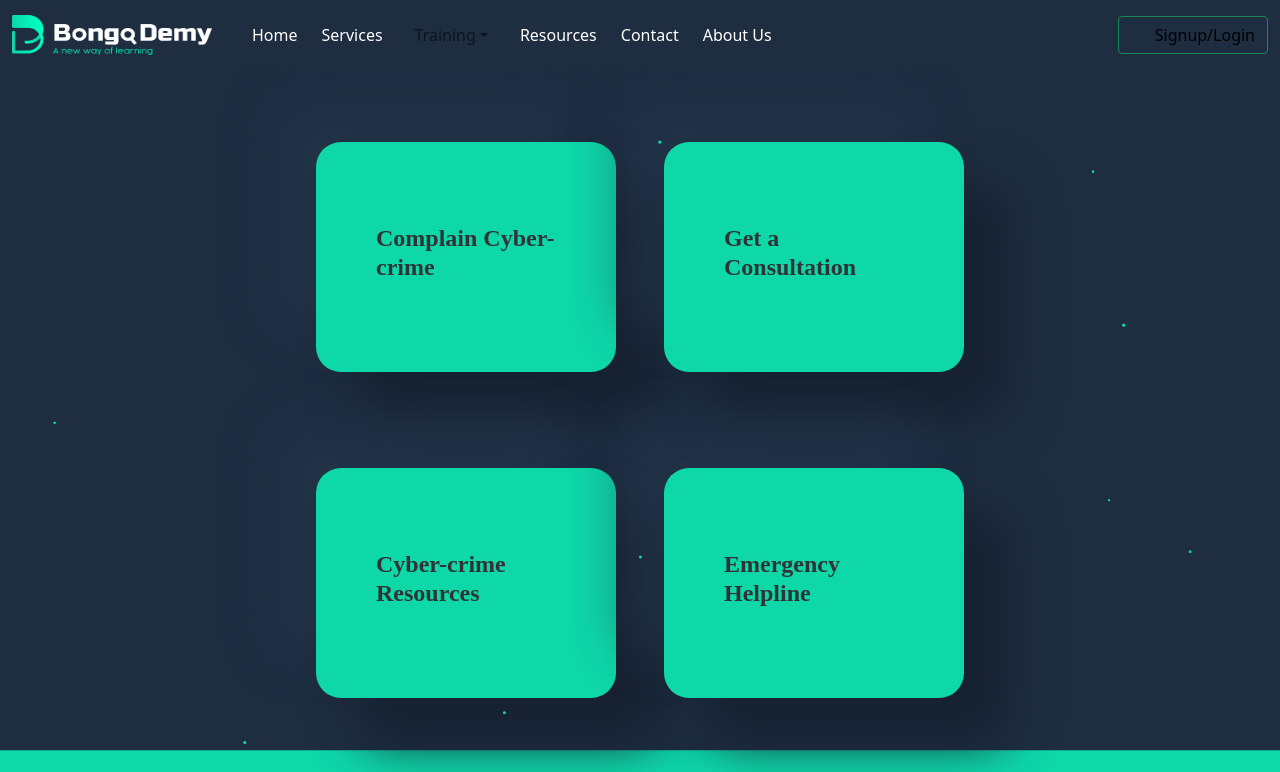
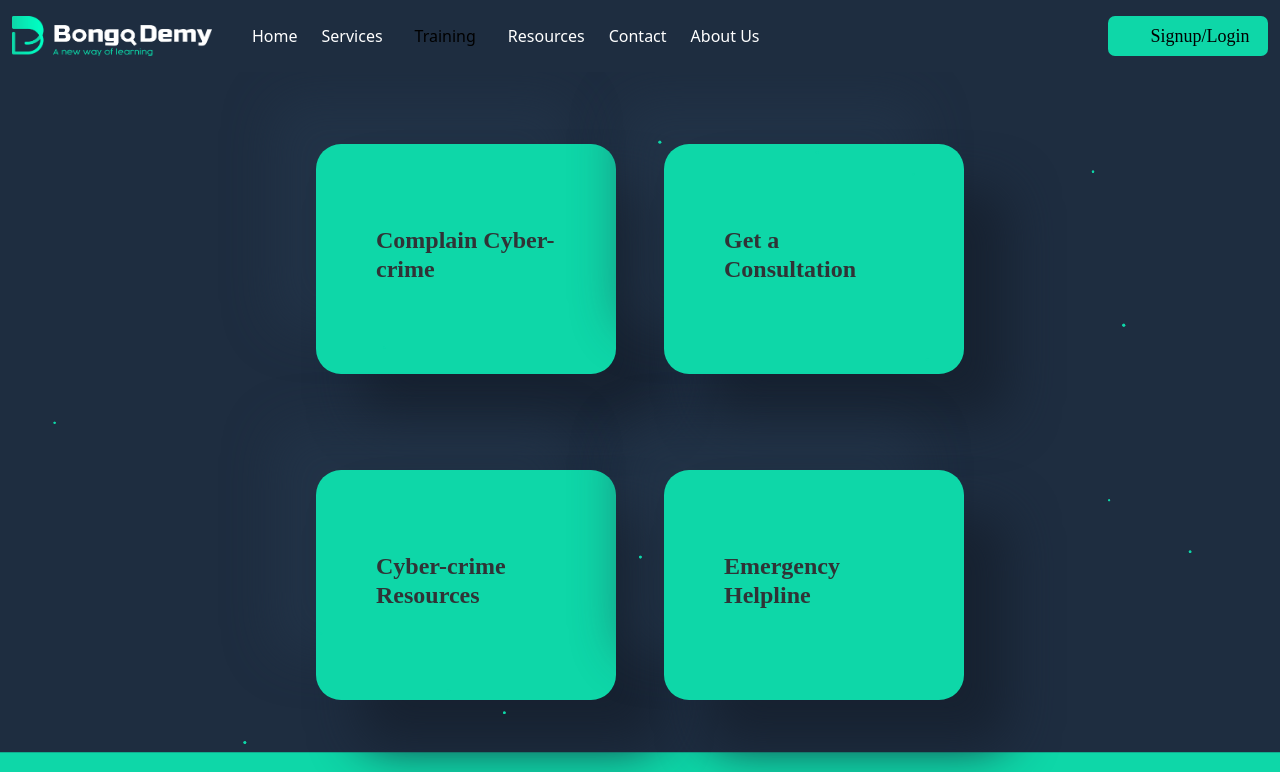
Before and after one commit to JannatBorna/bongodemy, a React (Create React App) app: page /cyberCrime in a window 1280 px wide. Shown: the top 772 px of the page. Built offline with nearby package versions, Linux system fonts and the light colour scheme; no server answers.

Commit message:
navbar text color and signup button retouched

```diff
--- a/src/Component/Shared/Header/Navigation.css
+++ b/src/Component/Shared/Header/Navigation.css
@@ -74,17 +74,22 @@
 }
 
 .signUp_button {
-  width: 120px;
+  width: 160px;
   height: 40px;
   background-color: #0ED7A8 !important;
   color: black;
   border-radius: 7px;
   font-family: cursive;
   font-size: 18px;
+  border: none;
+  text-align: center;
+  outline: none;
+  transition: 0.5s;
 }
 
 .signUp_button:hover {
-  background-color: #1E2D40 !important;
-  color: white !important;
-  font-family: cursive;
+
+    z-index: 5;
+    transform: scale(1.05);
+
 }
--- a/src/Component/Shared/Header/Navigation.js
+++ b/src/Component/Shared/Header/Navigation.js
@@ -22,7 +22,7 @@ const Navigation = () => {
                         <Link className='text-white ms-4 text-decoration-none' to='/services'>Services</Link>
                         {/* <Link className='text-black ms-4 text-decoration-none' to='/training'>Training</Link> */}
 
-                        <NavDropdown title="Training" className='text-white ms-4 text-decoration-none' >
+                        <NavDropdown title="Training" className='text-white ms-4 text-decoration-none' id="basic-nav-dropdown">
                             <NavDropdown.Item href="/freeTraining">Free Training</NavDropdown.Item>
                             <NavDropdown.Item href="/courses">Courses</NavDropdown.Item>
                             <Link to='/hackingLab'>
@@ -43,7 +43,7 @@ const Navigation = () => {
                         <Navbar.Text >
 
 
-                            <button className='btn btn-outline-success'>
+                            <button className='signUp_button'>
                                 <Link className='text-black ms-4 text-decoration-none' to='/login'>Signup/Login</Link>
                             </button>
 
--- a/src/Component/subComp/Cards.css
+++ b/src/Component/subComp/Cards.css
@@ -12,7 +12,9 @@ h4 {
   color: #172231 !important;
 
 }
-
+.card_section{
+  transition: 0.5s;
+}
 .card_section:hover {
   z-index: 5;
   box-shadow: 0 8px 50px rgb(255, 255, 255);
```
